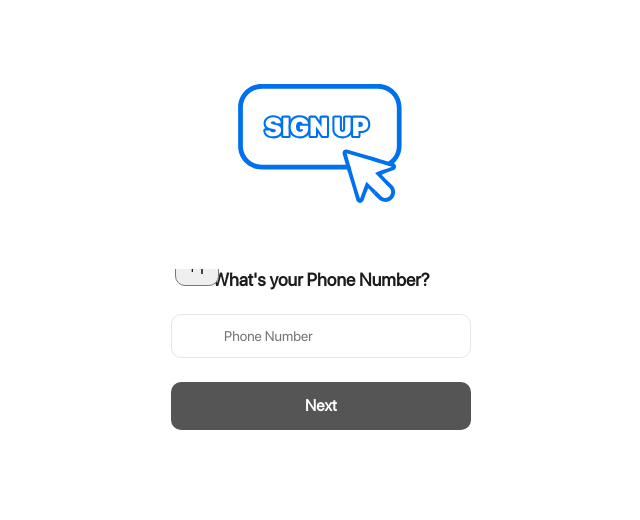
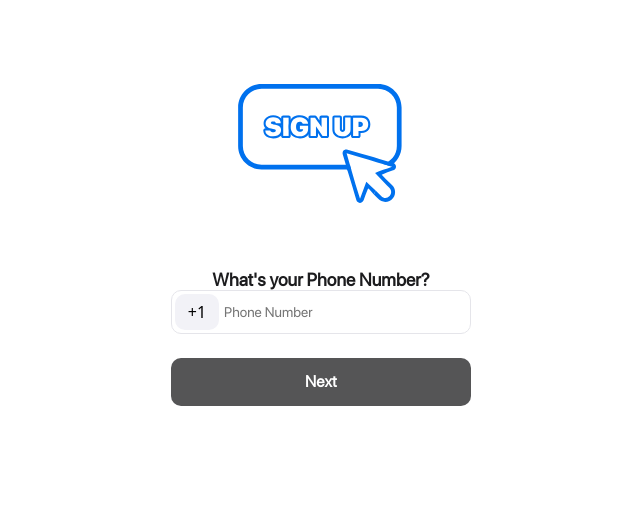
Before and after one commit to matthew-schuh/electron-chat-app, an Electron app: page public/login.html in a window 1024 px wide. Shown: the part 117-637 px from the top of the page, without its empty margins (191-831 px from the left). Drawn offline with Linux system fonts and the light colour scheme.

Commit message:
add phone number to phone code page, adjust styling of phone number page

```diff
--- a/public/css/login.css
+++ b/public/css/login.css
@@ -5,6 +5,11 @@
 
 body {
     -webkit-font-smoothing: antialiased;
+}
+
+input:focus-visible,
+select:focus-visible {
+    outline: none;
 }
 
 .hidden {
@@ -76,6 +81,26 @@ input[type=number] {
     padding-left: 10px;
 }
 
+.text-input-container {
+    position: relative;
+    width: 100%;
+    height: 44px;
+}
+.text-input-container > input {
+    position: absolute;
+    top: 0;
+    left: 0;
+    width: 100%;
+    height: 100%;
+    margin: 0;
+}
+.text-input-container > select {
+    position: absolute;
+    top: 50%;
+    left: 4px;
+    transform: translateY(-50%);
+}
+
 input[type=submit] {
     margin-top: 24px;
     padding: 8px 0;
@@ -110,14 +135,19 @@ input[type=submit]:disabled {
 }
 
 #phone-number-form select {
-    position: absolute;
-    left: 4px;
     width: 44px;
     height: 36px;
     border-radius: 10px;
     -webkit-appearance: none;
-    transform: translateY(calc(-100% - 4px));
     text-align-last: center;
+    background-color: #f2f2f7;
+    border: 1px solid rgba(32, 32, 32, 0.0);
+    transition: background-color 0.25s, border-color 0.25s;
+}
+
+#phone-number-form select:hover {
+    background-color: #d2d2d7;
+    border-color: rgba(32, 32, 32, 1.0);
 }
 
 img.fullsize-image {
@@ -133,3 +163,11 @@ img.fullsize-image {
 #phone-number-input {
     padding-left: 52px;
 }
+
+#phone-number-label {
+    font-family: 'SF Pro', sans-serif;
+    font-size: 18px;
+    font-weight: 600;
+    line-height: 21px;
+    text-align: center;
+}
--- a/public/js/login.js
+++ b/public/js/login.js
@@ -162,6 +162,9 @@ function setFormContainerHeight() {
 // Slide the phone number form off to the left, slide
 // the phone code form in from the right.
 function goToPhoneCodeForm() {
+    // First, set phone number text displayed on form.
+    phoneNumberLabel.textContent = phoneCountryCodeInput.value + ' ' + prettifyPhoneNumber(phoneNumberInput.value);
+    // Then transition out old form/in new form.
     phoneNumberForm.classList.remove('active');
     phoneNumberForm.classList.add('filled');
     phoneCodeForm.classList.add('active');
@@ -202,3 +205,16 @@ async function storeUserSessionInformation() {
 function goToChatPage() {
     window.location.href = 'chat.html';
 }
+
+// Adds hyphens to phone number.
+function prettifyPhoneNumber(phoneNumber) {
+    if (phoneNumber && typeof phoneNumber !== 'string') {
+        phoneNumber = String(phoneNumber);
+    }
+    // TODO re-validate the number here.
+    if (phoneNumber.length === 10) {
+        phoneNumber = phoneNumber.substr(0, 3) + '-' + phoneNumber.substr(3, 3) + '-' + phoneNumber.substr(6);
+    }
+    // TODO handle invalid number here.
+    return phoneNumber;
+}
--- a/public/login.html
+++ b/public/login.html
@@ -15,12 +15,14 @@
             <form id="phone-number-form" class="active">
                 <fieldset>
                     <legend>What's your Phone Number?</legend>
-                    <input type="tel" class="phone-number-input" id="phone-number-input" name="phone-number" placeholder="Phone Number" pattern="[0-9]{3}[-]?[0-9]{3}[-]?[0-9]{4}" maxlength="10" required>
-                    <select id="phone-country-code-select" name="phone-country-code-select">
-                        <option value="usa" selected>+1</option>
-                        <option value="afghanistan">+93</option>
-                        <option value="albania">+355</option>
-                    </select>
+                    <div class="text-input-container">
+                        <input type="tel" class="phone-number-input" id="phone-number-input" name="phone-number" placeholder="Phone Number" pattern="[0-9]{3}[-]?[0-9]{3}[-]?[0-9]{4}" maxlength="10" required>
+                        <select id="phone-country-code-select" name="phone-country-code-select">
+                            <option value="+1" selected>+1</option>
+                            <option value="+93">+93</option>
+                            <option value="+355">+355</option>
+                        </select>
+                    </div>
                 </fieldset>
                 <input type="submit" id="phone-number-submit-button" value="Next" disabled>
             </form>
```
